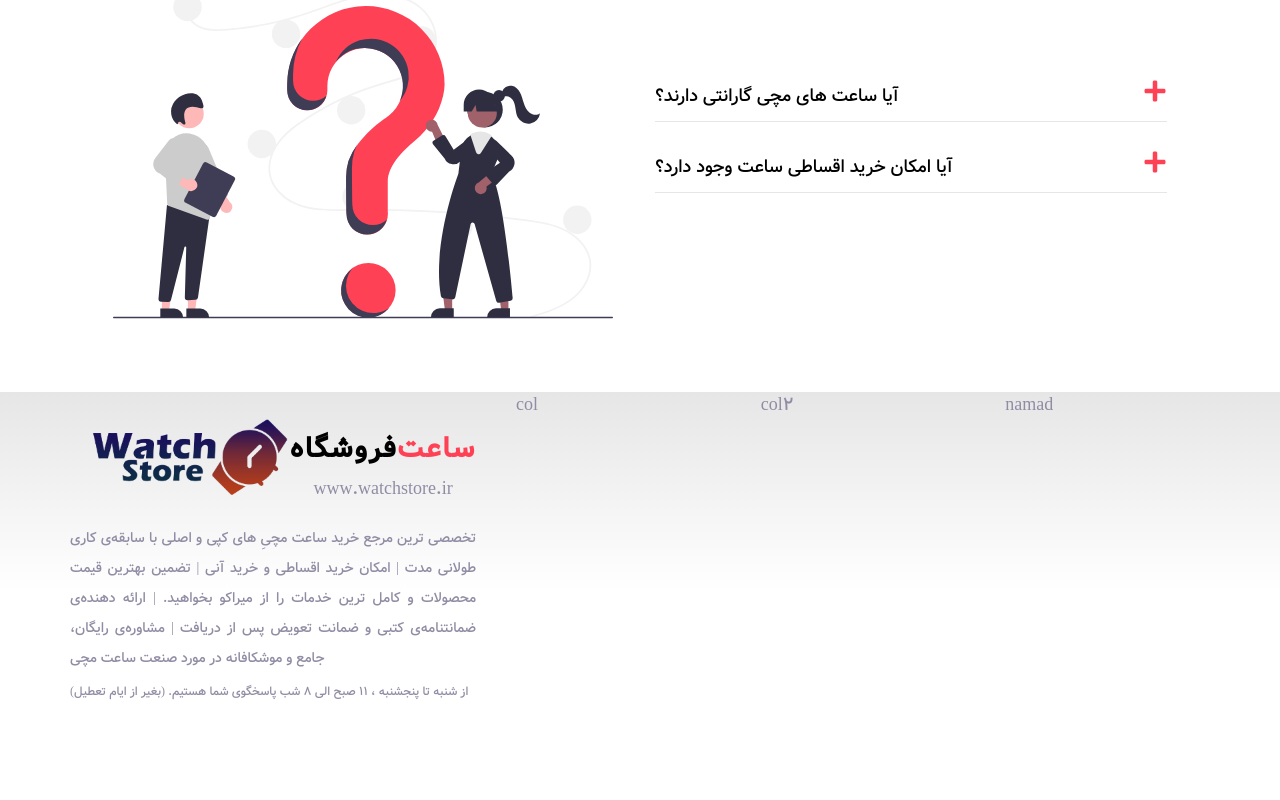
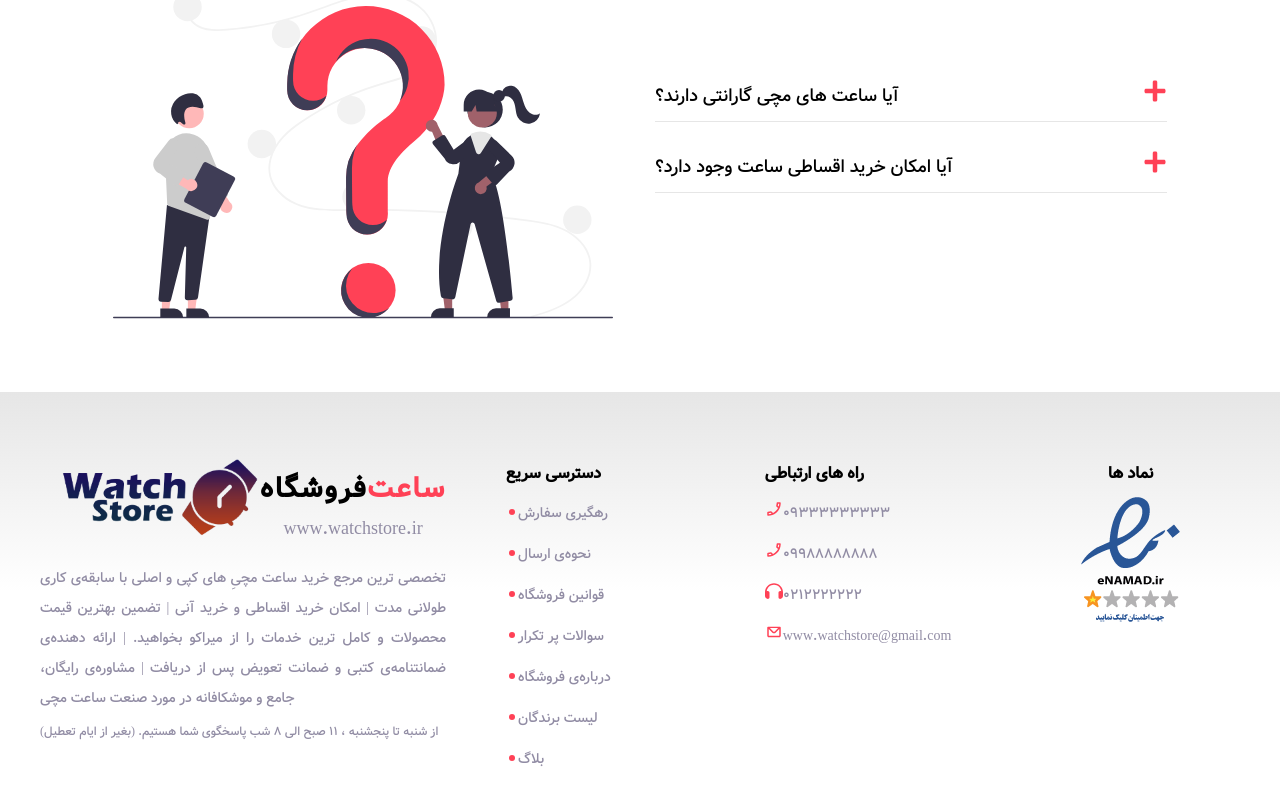
Before and after one commit to rim4j/watch_store, a React app: page / in a window 1280 px wide. Shown: the part 1265-2065 px from the top of the page. Before the commit the page ends 1966 px from the top, so only its background shows below. Built offline with nearby package versions, Linux system fonts and the light colour scheme; no server answers; the HTML template or start-up script is replaced by a standard one.

Commit message:
completed footer

```diff
--- a/src/components/Footer.jsx
+++ b/src/components/Footer.jsx
@@ -1,11 +1,67 @@
 import styled from "styled-components";
 import logo from "./../assets/png/main_logo.png";
 import { AppStrings } from "../utils/strings";
+import { GoDotFill } from "react-icons/go";
+import FooterItem from "./FooterItem";
+import { MdOutlinePhoneEnabled } from "react-icons/md";
+import { FaHeadphones } from "react-icons/fa6";
+import { CgMail } from "react-icons/cg";
+import eNamad from "./../assets/png/logo-enamad-1.png";
+
+const col1 = [
+  {
+    title: "رهگیری سفارش",
+    icon: <GoDotFill color='#ff4156' size='12px' />,
+  },
+  {
+    title: "نحوه‌ی ارسال  ",
+    icon: <GoDotFill color='#ff4156' size='12px' />,
+  },
+  {
+    title: "قوانین  فروشگاه",
+    icon: <GoDotFill color='#ff4156' size='12px' />,
+  },
+  {
+    title: "سوالات پر تکرار",
+    icon: <GoDotFill color='#ff4156' size='12px' />,
+  },
+  {
+    title: "درباره‌ی فروشگاه",
+    icon: <GoDotFill color='#ff4156' size='12px' />,
+  },
+  {
+    title: "لیست برندگان",
+    icon: <GoDotFill color='#ff4156' size='12px' />,
+  },
+  {
+    title: "بلاگ",
+    icon: <GoDotFill color='#ff4156' size='12px' />,
+  },
+];
+
+const col2 = [
+  {
+    title: "09333333333",
+    icon: <MdOutlinePhoneEnabled color='#ff4156' size='18px' />,
+  },
+  {
+    title: "09988888888",
+    icon: <MdOutlinePhoneEnabled color='#ff4156' size='18px' />,
+  },
+  {
+    title: "0212222222",
+    icon: <FaHeadphones color='#ff4156' size='18px' />,
+  },
+  {
+    title: "www.watchstore@gmail.com",
+    icon: <CgMail color='#ff4156' size='18px' />,
+  },
+];
 
 const Footer = () => {
   return (
     <Wrapper>
-      <Container className='container'>
+      <Container>
         <div>
           <Logo>
             <img src={logo} alt='' />
@@ -22,9 +78,22 @@ const Footer = () => {
             <p className='time-shop'>{AppStrings.timeShop}</p>
           </div>
         </div>
-        <div>col</div>
-        <div>col2</div>
-        <div>namad</div>
+        <div className='footer-col'>
+          <h1>دسترسی سریع</h1>
+          {col1.map((item, i) => (
+            <FooterItem key={i} title={item.title} icon={item.icon} />
+          ))}
+        </div>
+        <div className='footer-col'>
+          <h1>راه های ارتباطی</h1>
+          {col2.map((item, i) => (
+            <FooterItem key={i} title={item.title} icon={item.icon} />
+          ))}
+        </div>
+        <div className='footer-e-namad'>
+          <h1>نماد ها</h1>
+          <img src={eNamad} alt='' />
+        </div>
       </Container>
     </Wrapper>
   );
@@ -33,6 +102,8 @@ const Footer = () => {
 const Wrapper = styled.div`
   background: linear-gradient(#e6e6e6, #fff);
   height: 200px;
+
+  padding: 4rem;
 
   .details-watch {
     font-size: 14px;
@@ -43,6 +114,7 @@ const Wrapper = styled.div`
   }
   .time-shop {
     font-size: 12px;
+    margin-bottom: 20px;
   }
 `;
 
@@ -50,6 +122,25 @@ const Container = styled.div`
   display: grid;
   grid-template-columns: repeat(4, 1fr);
   gap: 4rem;
+  .footer-col {
+    margin: 20px;
+    h1 {
+      font-size: 16px;
+      color: #000;
+    }
+    p {
+      font-size: 14px;
+      padding: 10px 0;
+    }
+  }
+  .footer-e-namad {
+    margin: 20px;
+    h1 {
+      font-size: 16px;
+      color: #000;
+    }
+    text-align: center;
+  }
 `;
 
 const Logo = styled.div`
--- /dev/null
+++ b/src/components/FooterItem.jsx
@@ -0,0 +1,33 @@
+import styled from "styled-components";
+
+const FooterItem = ({ title, icon }) => {
+  return (
+    <Container>
+      <span>{icon}</span>
+      <p>{title}</p>
+    </Container>
+  );
+};
+
+const Container = styled.div`
+  transition: all ease 0.3s;
+  cursor: pointer;
+  display: flex;
+  align-items: center;
+  p {
+    margin-right: 10px;
+  }
+
+  &:hover {
+    p {
+      color: #ff4156;
+      transition: all ease 0.3s;
+    }
+    span {
+      margin-left: 5px;
+      transition: all ease 0.3s;
+    }
+  }
+`;
+
+export default FooterItem;
--- a/src/components/index.js
+++ b/src/components/index.js
@@ -11,3 +11,4 @@ export { default as ListDesc } from "./ListDesc";
 export { default as Card } from "./Card";
 export { default as AccordionApp } from "./AccordionApp";
 export { default as Footer } from "./Footer";
+export { default as FooterItem } from "./FooterItem";
```
Also changed, not shown: src/assets/png/logo-enamad-1.png (added).
